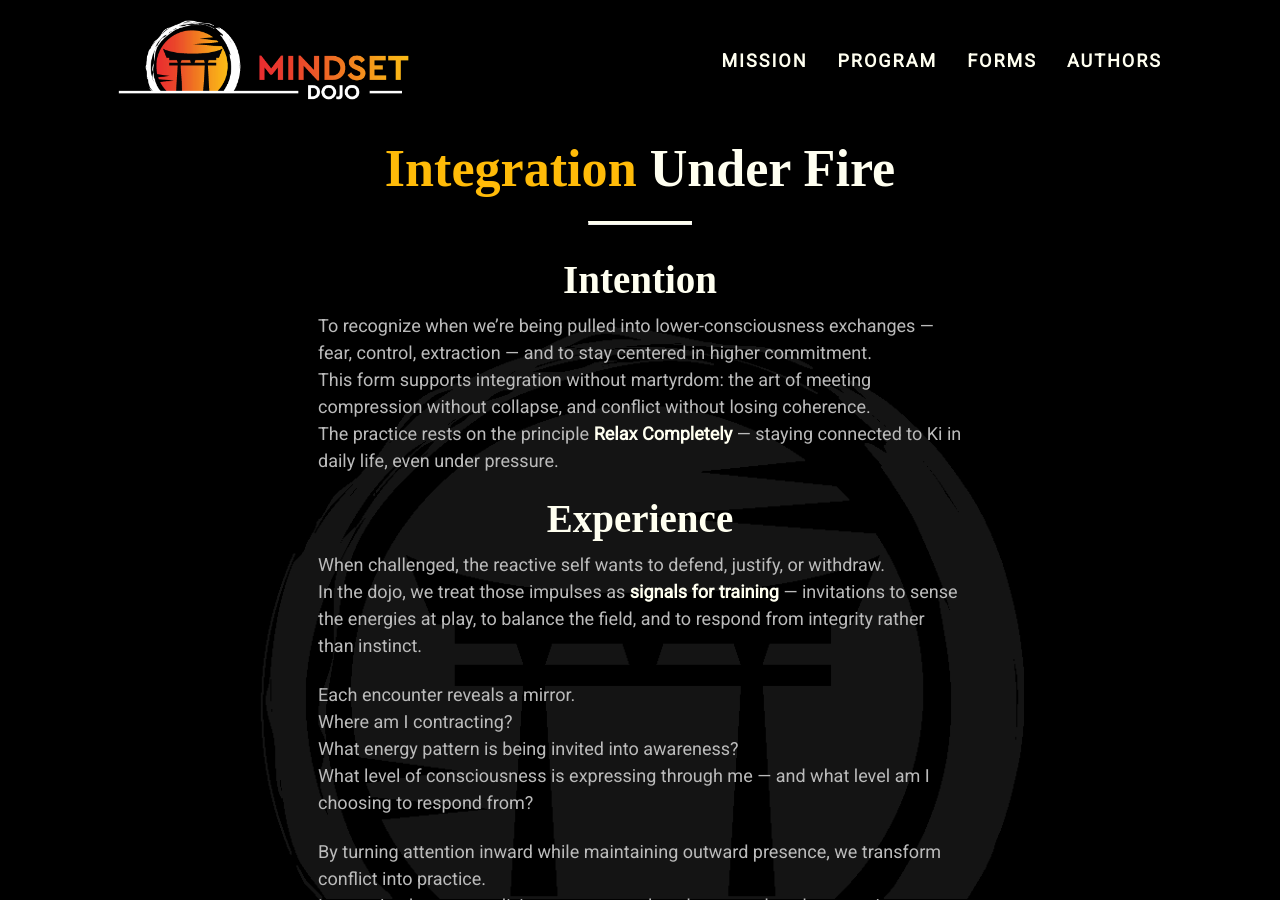
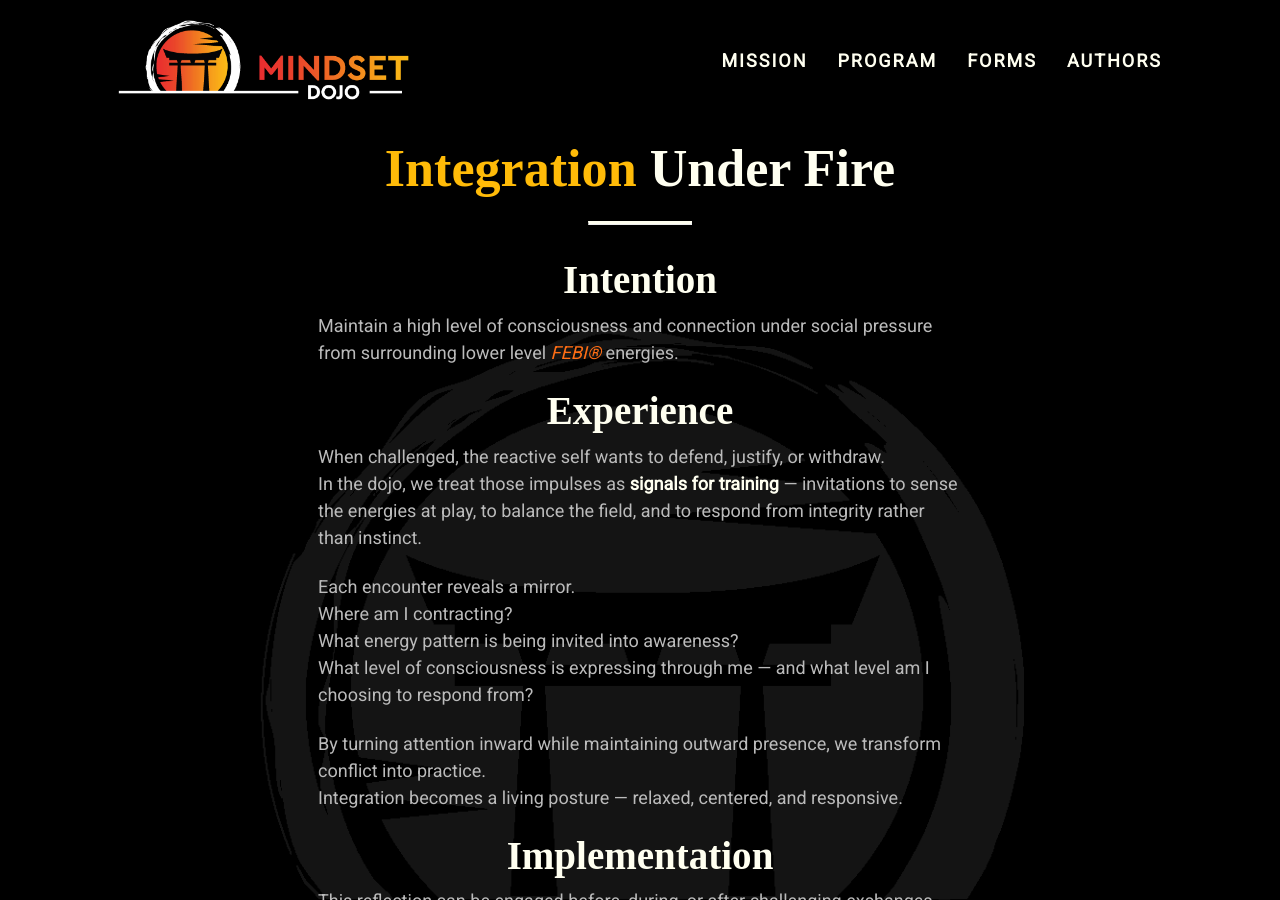
Before and after one commit to mindset-dojo/mindset-dojo.github.io, a Jekyll site: the page built from _forms/integration-under-fire.md, in a window 1280 px wide and 900 px high. Built offline with Jekyll 4.4.1, drawn with Linux system fonts in a browser that asks for light colours; some web fonts are replaced; some of the changed text lies outside the part shown.

Commit message:
refactor(integration-under-fire): intention section and add trademark link in inspirations.

```diff
--- a/_forms/integration-under-fire.md
+++ b/_forms/integration-under-fire.md
@@ -3,18 +3,17 @@ layout: form
 title: "Integration Under Fire"
 title_mark: "Integration"
 published_date: 2025-10-22
-refactored_date: 2025-10-27
+refactored_date: 2025-11-18
 authors:
   - michael-basil
+  - kyle-ingersoll
   - jeremy-mcmillan
 excerpt: "A reflection form for working with compression — meeting lower-consciousness forces without collapsing or bypassing. Integration through practice, not martyrdom."
 ---
 
 ## Intention
 
-To recognize when we’re being pulled into lower-consciousness exchanges — fear, control, extraction — and to stay centered in higher commitment.
-This form supports integration without martyrdom: the art of meeting compression without collapse, and conflict without losing coherence.
-The practice rests on the principle **Relax Completely** — staying connected to Ki in daily life, even under pressure.
+Maintain a high level of consciousness and connection under social pressure from surrounding lower level [FEBI®](https://zenleader.global/resources/febi-assessment) energies.
 
 ## Experience
 
@@ -56,3 +55,4 @@ Practice until reflection becomes reflex.
 - [Ki in Daily Life – Koichi Tohei](https://www.amazon.com/Ki-Daily-Life-Koichi-Tohei/dp/4889960716)
 - [Dynamic Silence – Black Swan Group](https://www.blackswanltd.com/newsletter/3-benefits-of-dynamic-silence%EF%B8%8F)
 - [David R. Hawkins – Map of Consciousness](https://veritaspub.com/map-of-consciousness/)
+- [FEBI®](https://zenleader.global/resources/febi-assessment) is a registered trademark of the [Institute for Zen Leadership](https://zenleader.global/)
```
